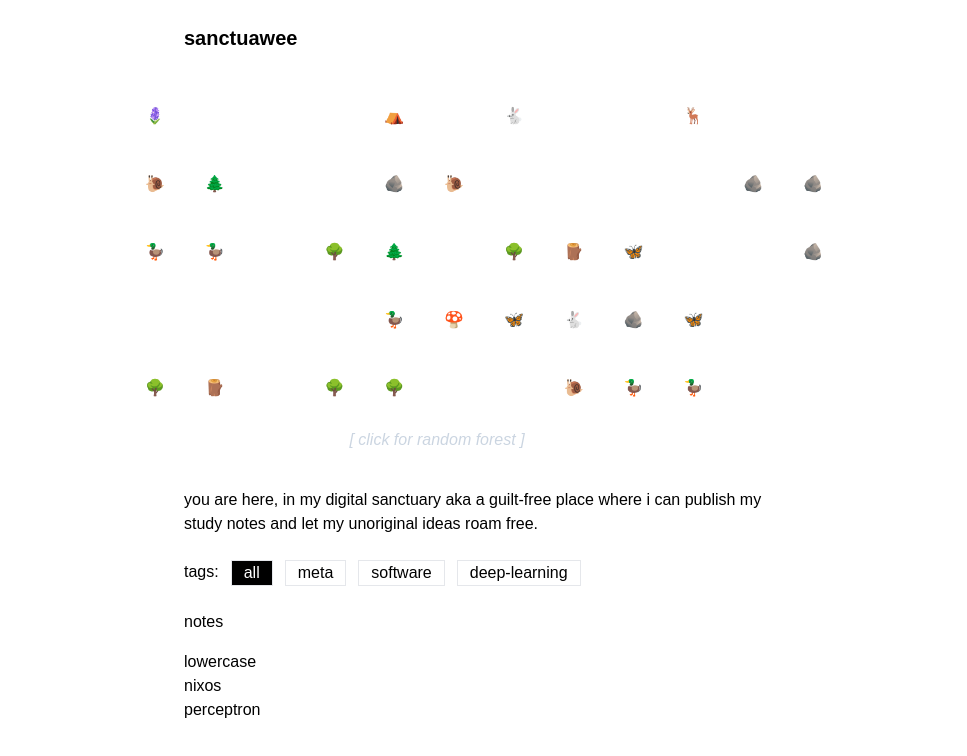
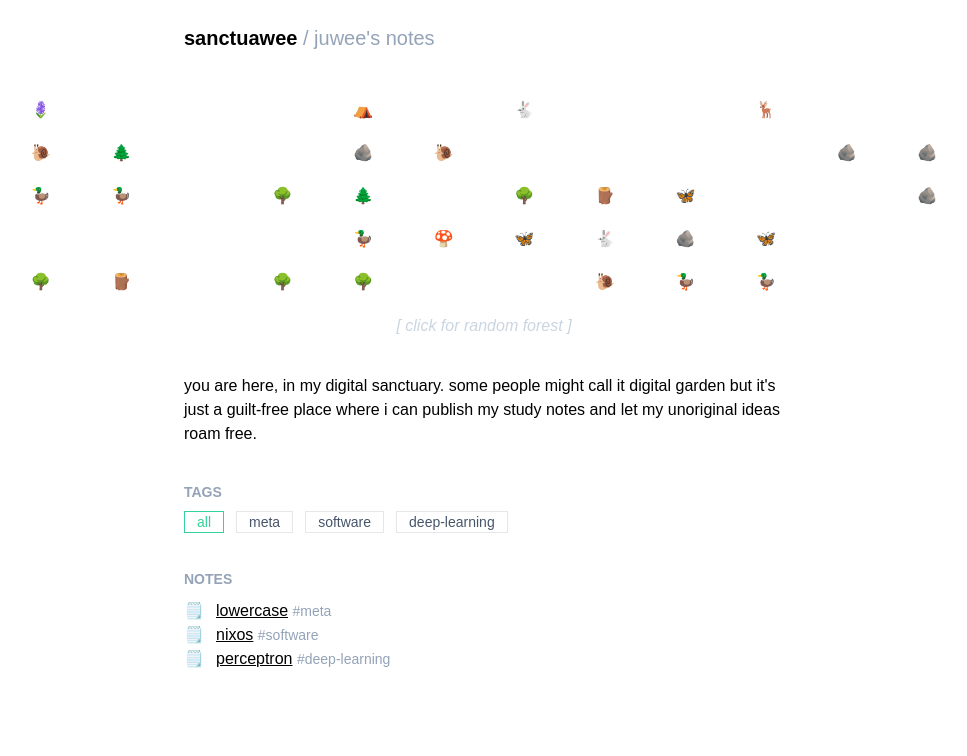
Before and after one commit to juweeism/sanctuawee, an Astro site: page / in a window 1280 px wide. Shown: the whole page, without its empty margins (156-1123 px from the left). Built offline with nearby package versions, Linux system fonts and the light colour scheme; Astro itself is replaced by a stand-in of ours.

Commit message:
improved styling for tags and notes

```diff
--- a/src/components/forest.tsx
+++ b/src/components/forest.tsx
@@ -61,12 +61,12 @@ function Forest() {
 
     return (
         <div className="my-9 cursor-pointer select-none" onClick={() => genRandomForest()}>
-            <div className="grid grid-cols-12 gap-y-3 text-white">
+            <div className="grid grid-cols-12 text-white">
                 {forest.split('').map((f: String, i) => (
                     <p key={i}>{numToForest(f)}</p>
                 ))}
             </div>
-            <p className="italic text-center text-slate-300 m-3">[ click for random forest ]</p>
+            <p className="italic text-center text-slate-300">[ click for random forest ]</p>
         </div>
     )
 }
--- a/src/components/tags.tsx
+++ b/src/components/tags.tsx
@@ -28,30 +28,47 @@ const Tags = ({ tags, notes }: Props) => {
         }
     }
 
-    return (
-        <>
-            <ul className="my-6 flex gap-3 cursor-pointer select-none">
-                <span>tags: </span>
+    const Label = ({ label }: { label: string }) => {
+        return (
+            <p className="text-slate-400 font-bold text-sm mt-9">{label}</p>
+        )
+    }
+
+    const TagList = ({ tags }: { tags: string[] }) => {
+        return (
+            <ul className="flex flex-wrap gap-3 cursor-pointer select-none mt-2 mb-5 text-sm">
                 {
-                    tagList.map((tag, i) => (
+                    tags.map((tag, i) => (
                         selectedTags.length === 0 && tag === 'all' ?
-                            <li className="border px-3 bg-black text-white items-center" key={i} onClick={() => handleClick(tag)}>{tag}</li> :
+                            <li className="border px-3 border-emerald-400 text-emerald-400 min-w-max" key={i} onClick={() => handleClick(tag)}>{tag}</li> :
                             selectedTags.includes(tag) ?
-                                <li className="border px-3 bg-black text-white items-center" key={i} onClick={() => handleClick(tag)}>{tag}</li> :
-                                <li className="border px-3 items-center" key={i} onClick={() => handleClick(tag)}>{tag}</li>
-                    ))
-                }
-
-            </ul>
-            <ul>
-
-                <p> notes</p>
-                {
-                    filteredNotes.map((note: CollectionEntry<'notes'>, i: number) => (
-                        <li key={i}><a href={'notes/' + note.slug}>{note.data.title}</a></li>
+                                <li className="border px-3 border-emerald-400 text-emerald-400 min-w-max" key={i} onClick={() => handleClick(tag)}>{tag}</li> :
+                                <li className="border px-3 text-slate-600 min-w-max" key={i} onClick={() => handleClick(tag)}>{tag}</li>
                     ))
                 }
             </ul>
+        )
+    }
+
+    const NoteList = ({ notes }: { notes: CollectionEntry<'notes'>[] }) => {
+        return (
+            <ul className="mt-1 mb-5">
+                {
+                    notes.map((note: CollectionEntry<'notes'>, i: number) => (
+                        <li key={i} className="list-['🗒️'] pl-3 ml-5"><a className="underline" href={'notes/' + note.slug}> {note.data.title}</a> {note.data.tags.map(t => <span className="text-slate-400 text-sm"> #{t}</span>)}</li>
+                    ))
+                }
+            </ul>
+        )
+    }
+
+    return (
+        <>
+            <Label label="TAGS" />
+            <TagList tags={tagList} />
+
+            <Label label="NOTES" />
+            <NoteList notes={filteredNotes} />
         </>
     )
 }
--- a/src/layouts/base.astro
+++ b/src/layouts/base.astro
@@ -13,6 +13,11 @@ const { title } = Astro.props
 
 <body>
     <div id="wrapper">
+        <a href="/#">
+            <h1 class="text-xl font-bold max-w-[600px] m-auto">{title} <span class="text-slate-400 font-normal">/
+                    juwee's
+                    notes</span></h1>
+        </a>
         <slot />
     </div>
 </body>
--- a/src/pages/index.astro
+++ b/src/pages/index.astro
@@ -12,10 +12,10 @@ const tags = [...new Set(notes.map((note) => note.data.tags).flat())]
 
 <Base title={title}>
 <div>
-    <h1 class="text-xl font-bold max-w-[600px] m-auto">{title}</h1>
     <Forest client:load />
     <div class="max-w-[600px] m-auto">
-        <p>you are here, in my digital sanctuary aka a guilt-free place where i can publish my study notes and
+        <p>you are here, in my digital sanctuary. some people might call it digital garden but it's just a guilt-free
+            place where i can publish my study notes and
             let my
             unoriginal ideas roam free.</p>
         <Tags tags={tags} notes={notes} client:load />
--- a/src/pages/notes/[...slug].astro
+++ b/src/pages/notes/[...slug].astro
@@ -18,9 +18,8 @@ const { Content, remarkPluginFrontmatter } = await entry.render();
 
 const lastModified = dayjs(remarkPluginFrontmatter.lastModified).utc().format("DD MMMM YYYY");
 ---
-<Base>
+<Base title="sanctuawee">
 <a href="/#">
-    <h1 class="text-xl font-bold max-w-[600px] m-auto">sanctuawee</h1>
 </a>
 <h1>{entry.data.title}</h1>
 <p>last updated {lastModified}</p>
--- a/src/styles/global.css
+++ b/src/styles/global.css
@@ -9,7 +9,7 @@ body {
 #wrapper {
     margin: 0 auto;
     padding: 1.5rem 1rem;
-    max-width: 750px;
+    max-width: 999px;
 }
 
 h1 {
@@ -27,6 +27,6 @@ h3 {
 }
 
 p {
-    margin: 1rem auto;
+    margin: 0.6rem auto;
     max-width: 600px;
 }
```
